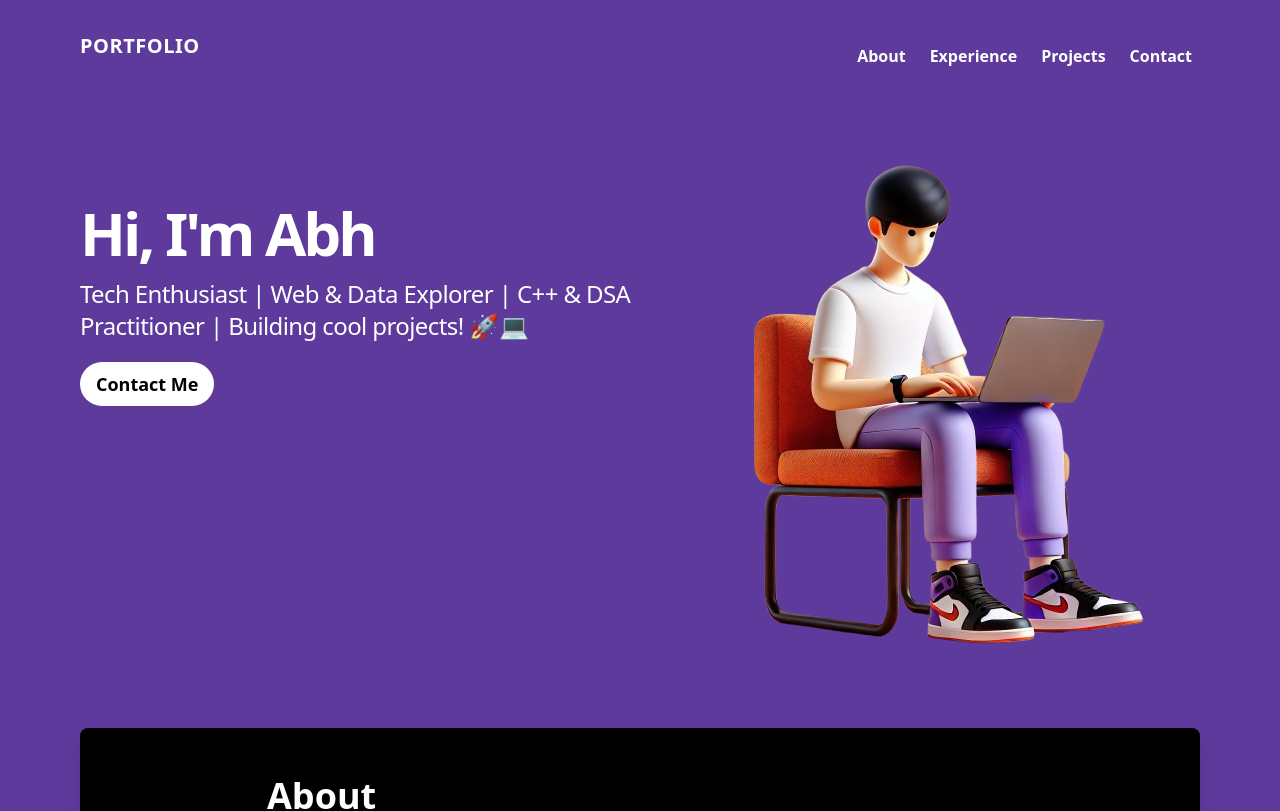
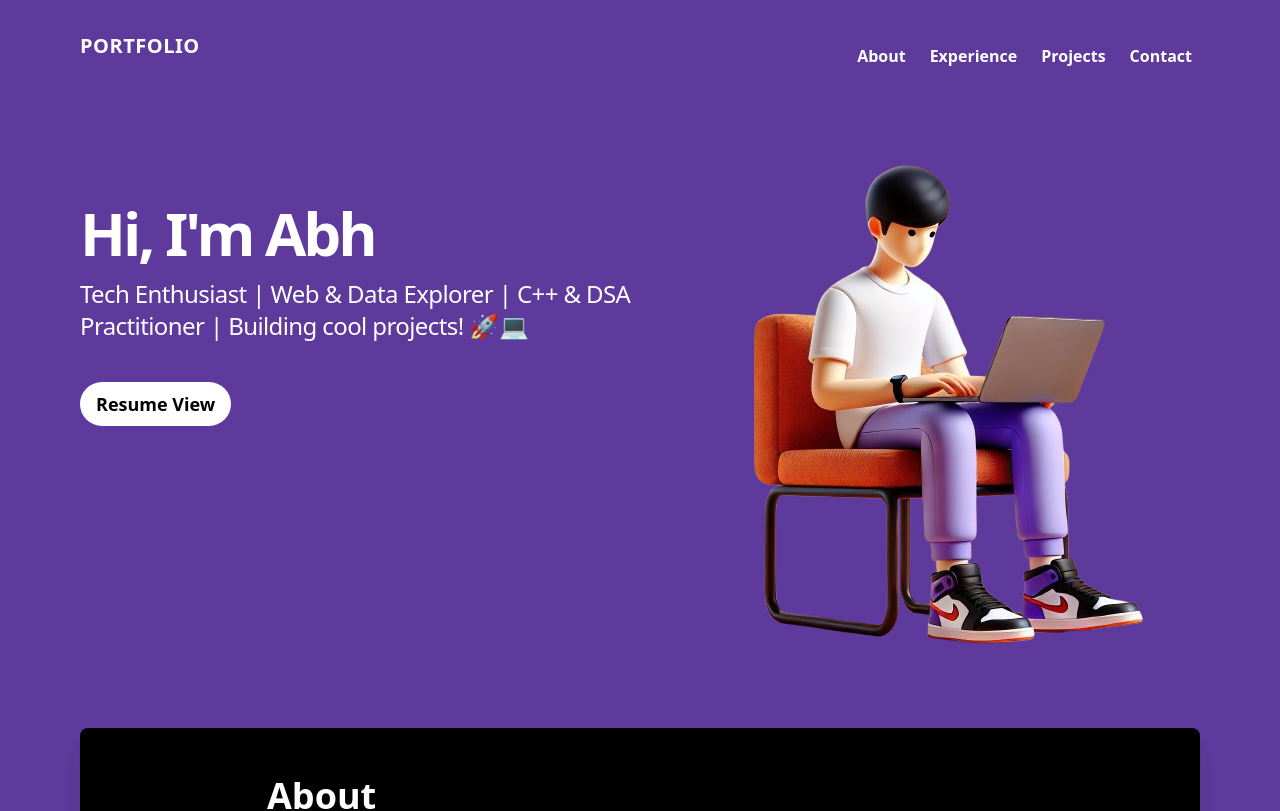
Before and after one commit to Ak-official881/Portfolio-Abhishek, a React (Vite) app: page / in a window 1280 px wide. Shown: the top 811 px of the page. Built offline with nearby package versions, Linux system fonts and the light colour scheme; the HTML template or start-up script is replaced by a standard one.

Commit message:
usefull edits

```diff
--- a/src/Components/Experience/Experience.jsx
+++ b/src/Components/Experience/Experience.jsx
@@ -2,7 +2,7 @@ import React from "react";
 import { FaCss3, FaFigma, FaHtml5, FaJs, FaReact } from "react-icons/fa";
 import { SiCplusplus, SiMongodb } from "react-icons/si";
 // Importing Image (Use this if the image is inside src/assets/)
-import zidioLogo from "../../assets/photo-C8q0KQHG.webp";
+import zidioLogo from "../../assets/photo-C8q0KQHG.png";
 
 const Experience = () => {
   return (
--- a/src/Components/Footer/Footer.jsx
+++ b/src/Components/Footer/Footer.jsx
@@ -12,7 +12,7 @@ const Footer = () => {
       <div>
         <h1 className="text-2xl md:text-6xl font-bold">Contact</h1>
         <h3 className="text-sm md:text-2xl font-normal">
-          Feel Free To reach out!
+          Feel Free To reach out.....
         </h3>
       </div>
 
--- a/src/Components/Home/Home.jsx
+++ b/src/Components/Home/Home.jsx
@@ -5,20 +5,25 @@ import TextChange from "../TextChange";
 const Home = () => {
   return (
     <div className="text-white flex w-full justify-between items-start p-10 md:p-20">
-      <div className="md:w-2/4 md:pt-10 ">
+      <div className="md:w-2/4 md:pt-10">
         <h1 className="text-xl md:text-6xl font-bold flex leading-normal tracking-tighter">
           <TextChange />
         </h1>
-        <p className="text-sm md:text-2xl tracking-tight ">
-        Tech Enthusiast | Web & Data Explorer | C++ & DSA Practitioner | Building cool projects! 🚀💻
+        <p className="text-sm md:text-2xl tracking-tight">
+          Tech Enthusiast | Web & Data Explorer | C++ & DSA Practitioner | Building cool projects! 🚀💻
         </p>
-        <button className="mt-5 md:md-10 text-black py02 px-3 text-sm md:text-lg md:py-2 md:px-4 hover:opacity-85 duration-300 hover:scale-105 font-semibold rounded-3xl bg-white
-        ">
-          Contact Me
-        </button>
+        <a
+          href="https://drive.google.com/file/d/1e0kIvJ5flvz_-zx0J4FW_sX61Pdf3zyP/view?usp=sharing"
+          target="_blank"
+          rel="noopener noreferrer"
+        >
+          <button className="mt-5 md:mt-10 text-black py-2 px-3 text-sm md:text-lg md:py-2 md:px-4 hover:opacity-85 duration-300 hover:scale-105 font-semibold rounded-3xl bg-white">
+            Resume View
+          </button>
+        </a>
       </div>
       <div>
-        <img className="" src={avatarImg} alt="" />
+        <img className="" src={avatarImg} alt="Avatar" />
       </div>
     </div>
   );
```
Also changed, not shown: src/assets/photo-C8q0KQHG.webp (deleted).
